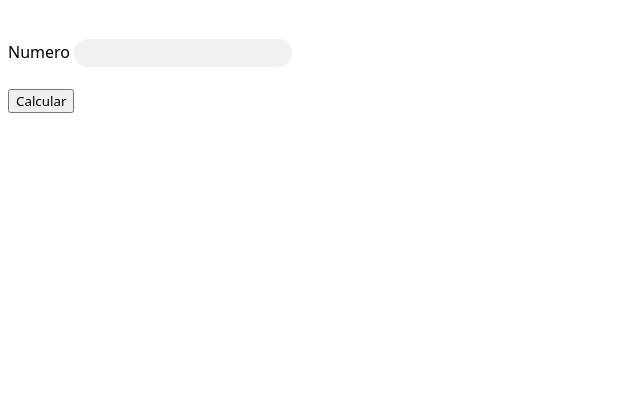
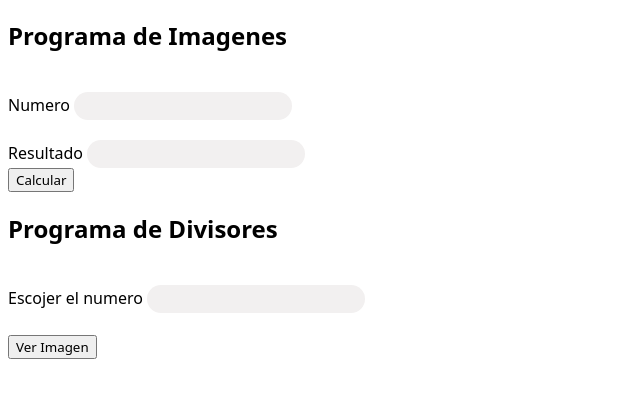
Before and after one commit to jairyanez/fundamentosWeb52, a plain HTML site: page html/js4.html in a window 1280 px wide. Shown: the part 67-464 px from the top of the page, without its empty margins (0-640 px from the left). Drawn offline with Linux system fonts and the light colour scheme.

Commit message:
Correcion en Actividad 4

```diff
--- a/html/js4.html
+++ b/html/js4.html
@@ -19,10 +19,26 @@
 <body>
 
     <h1>Javascript Funciones</h1>
-
+    <h2>Programa de Imagenes</h2>
     <div>
         <label for="numero">Numero</label>
         <input type="text" name="numero" id="numero">
+    </div>
+
+    <div>
+        <label for="resul">Resultado</label>
+        <input type="text" name="resul" id="resul">
+    </div>
+
+    <div>
+        <button onclick="calcular()">Calcular</button>
+    </div>
+
+
+    <h2>Programa de Divisores</h2>
+    <div>
+        <label for="opcion">Escojer el numero</label>
+        <input type="text" name="opcion" id="opcion">
     </div>
 
     <div>
@@ -30,8 +46,8 @@
     </div>
 
     <div>
-        <button onclick="cambiarimg()">Calcular</button>
+        <button onclick="cambiarimg()">Ver Imagen</button>
     </div>
-    <script src="/js/js4.js"></script>
+    <script src="../js/js4.js"></script>
 </body>
 </html>
--- a/js/js4.js
+++ b/js/js4.js
@@ -45,7 +45,7 @@ function calcular() {
 
 
 function cambiarimg() {
-    let opcion = parseInt(document.getElementById("numero").value);
+    let opcion = parseInt(document.getElementById("opcion").value);
     let base = document.getElementById("imagen");
     switch (opcion) {
         case 1:
```
